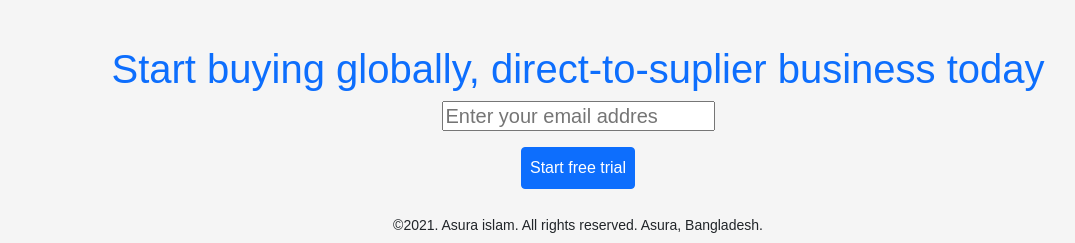
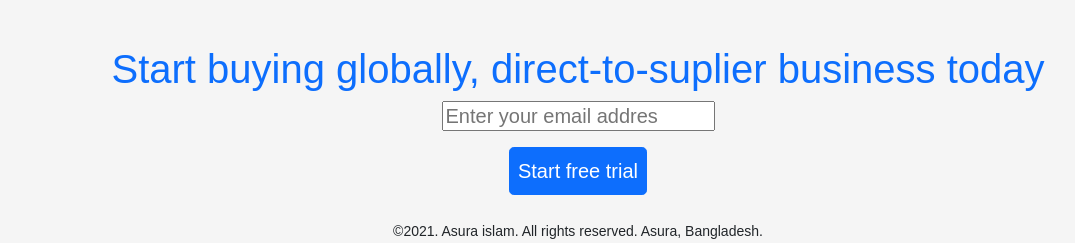
Before and after one commit to asura-islam/my-responsive-assignment, a plain HTML site: page index.html in a window 1280 px wide. Shown: the part 2409-2652 px from the top of the page, without its empty margins (62-1137 px from the left). Drawn offline with nearby package versions, Linux system fonts and the light colour scheme; a web font is replaced by a local one.

Commit message:
new repo

```diff
--- a/index.html
+++ b/index.html
@@ -14,7 +14,7 @@
         <nav class="navbar navbar-expand-lg navbar-light">
             <div class="container-fluid">
               <a class="navbar-brand ml-5" href="#">
-                  <img src="logo/Logo.png" alt="" style="width: 300px;">
+                  <img src="logo/Logo.png" alt="" style="width:300px;">
               </a>
               <button class="navbar-toggler" type="button" data-bs-toggle="collapse" data-bs-target="#navbarNavAltMarkup" aria-controls="navbarNavAltMarkup" aria-expanded="false" aria-label="Toggle navigation">
                 <span class="navbar-toggler-icon"></span>
@@ -126,9 +126,7 @@
                     </div>
                     <div class="card-footer card-penguien d-flex align-items-center justify-content-left">
                         <h3 class="text-orange">$234</h3>
-                        <button class="btn btn-primary btn-decoration btn-lg position-absolute end-0 shopping-cart"> <img class="bg-primary" src="Logo/shopping-cart 1.png" alt="">Buy Now
-
-                        </button>
+                        <button class="btn btn-primary btn-decoration btn-lg position-absolute end-0 shopping-cart"> <img class="bg-primary" src="Logo/shopping-cart 1.png" alt="">Buy Now </button>
                     </div>
                   </div>
                 </div>
@@ -215,7 +213,7 @@
                 <div class="placeholder">
                  <input type="text"placeholder="Enter your email addres">
                 </div>
-                    <button class="btn btn-primary p-2 m-3">Start free trial</button>
+                    <button class="btn btn-primary btn-lg p-2 m-3">Start free trial</button>
                 </div>
                </section>
             </main>
```
